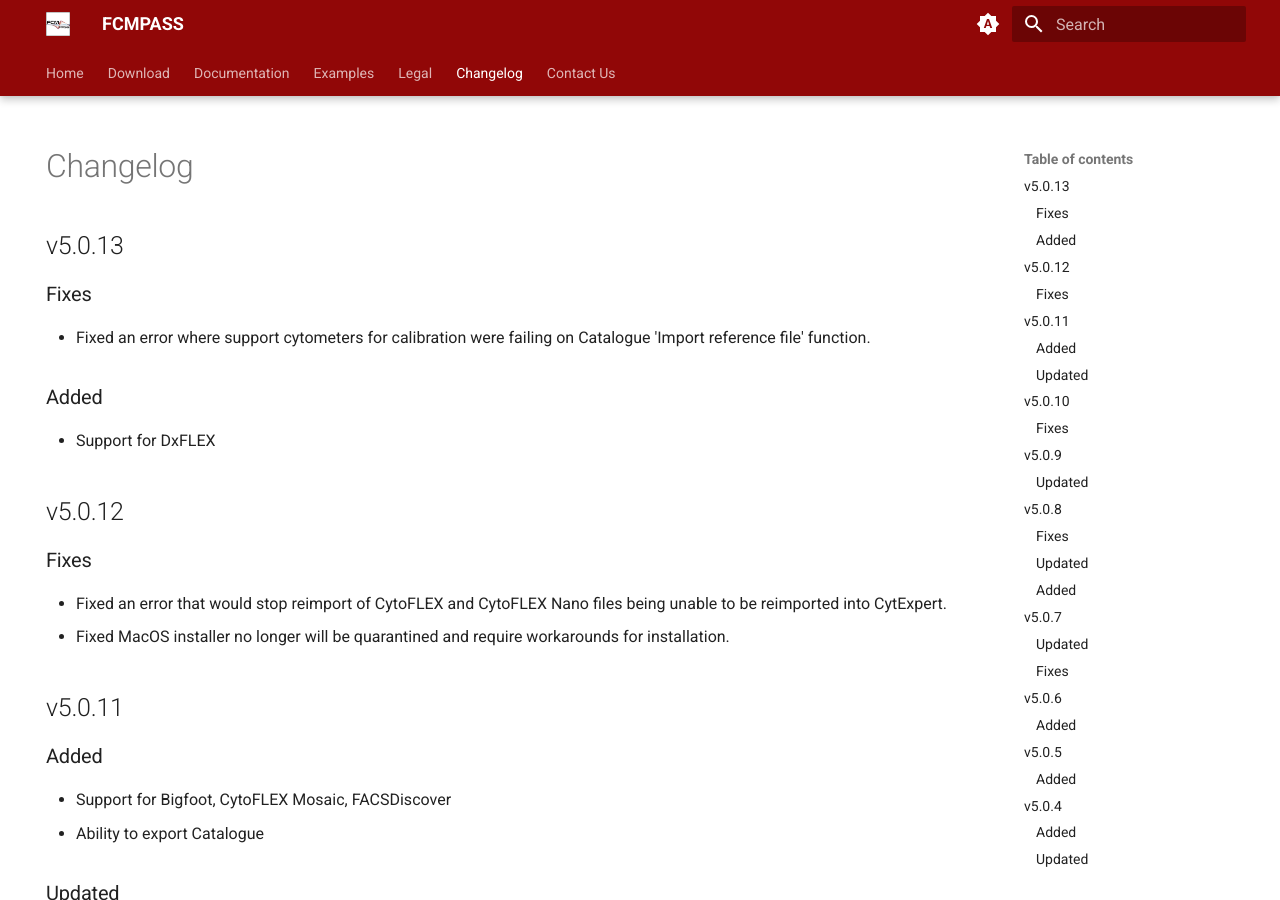
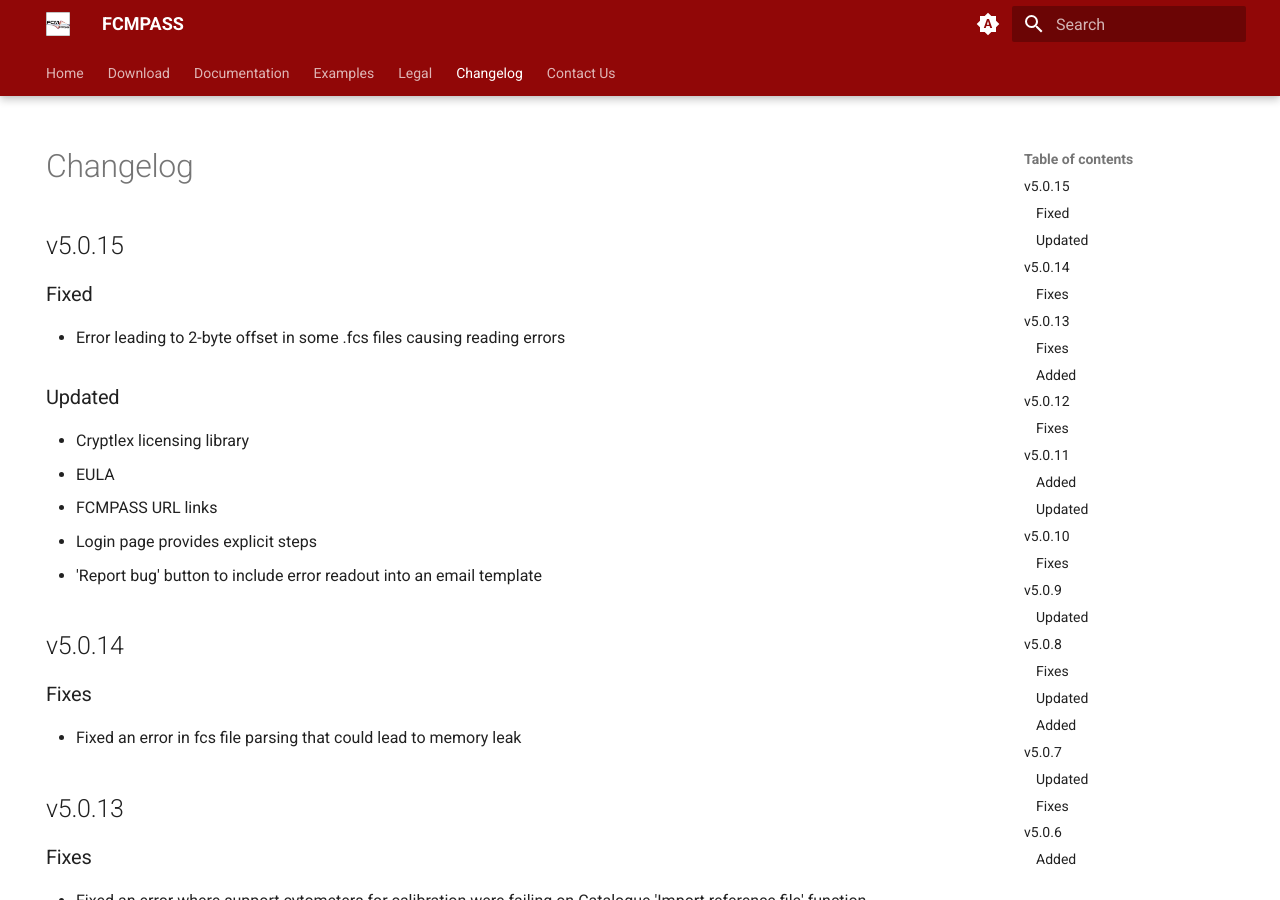
Before and after one commit to joadwe/fcmpass-new-website, an MkDocs documentation site: the page built from docs/changelog.md, in a window 1280 px wide and 900 px high. Built offline with MkDocs 1.6.1 and Material for MkDocs 9.7.7, drawn with Linux system fonts in a browser that asks for light colours; plug-ins that fetch from the network failed and are left out.

Commit message:
Add changelog entries for v5.0.14 and v5.0.15

```diff
--- a/docs/changelog.md
+++ b/docs/changelog.md
@@ -4,6 +4,26 @@
 ---
 
 # Changelog
+
+## v5.0.15
+
+### Fixed
+
+* Error leading to 2-byte offset in some .fcs files causing reading errors
+
+### Updated
+
+* Cryptlex licensing library
+* EULA
+* FCMPASS URL links
+* Login page provides explicit steps
+* 'Report bug' button to include error readout into an email template
+
+## v5.0.14
+
+### Fixes
+
+* Fixed an error in fcs file parsing that could lead to memory leak
 
 ## v5.0.13
 
```
Also changed, not shown: 1 other file.
